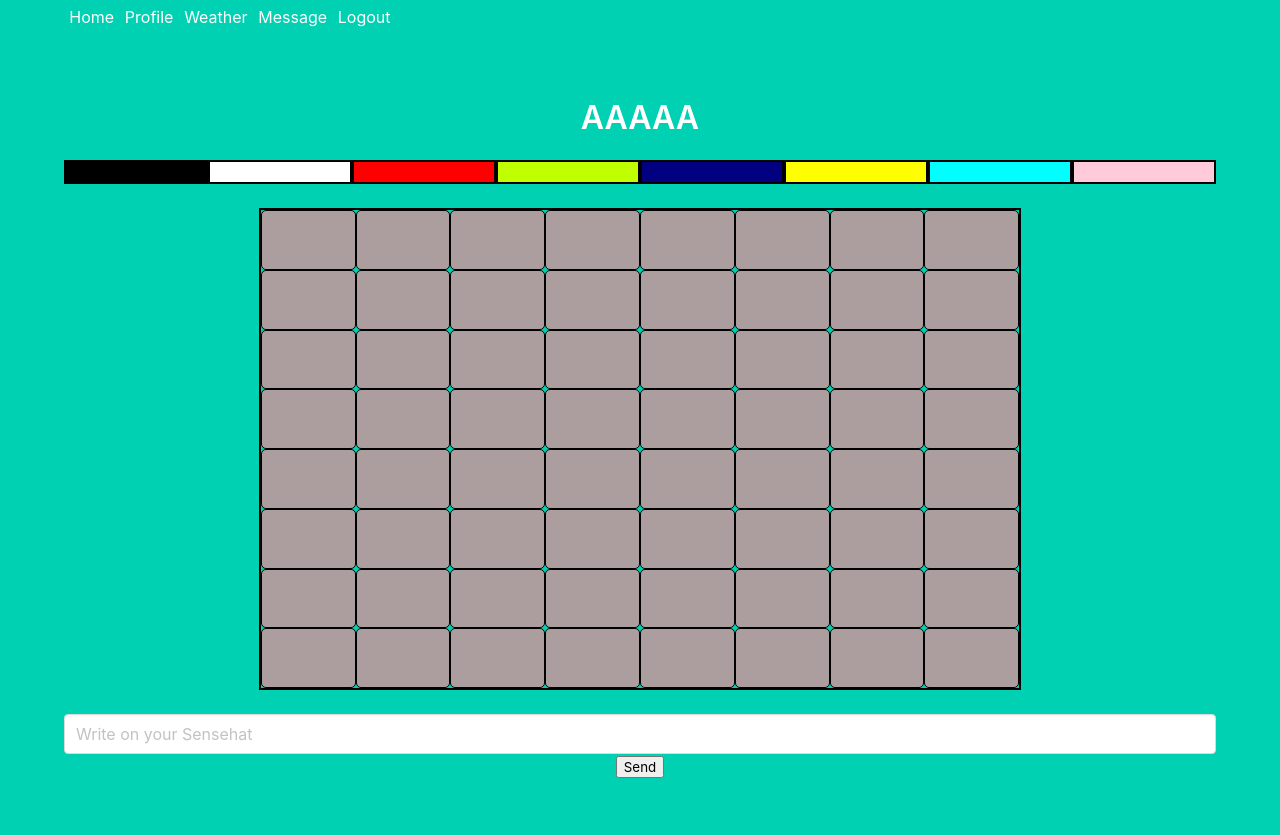
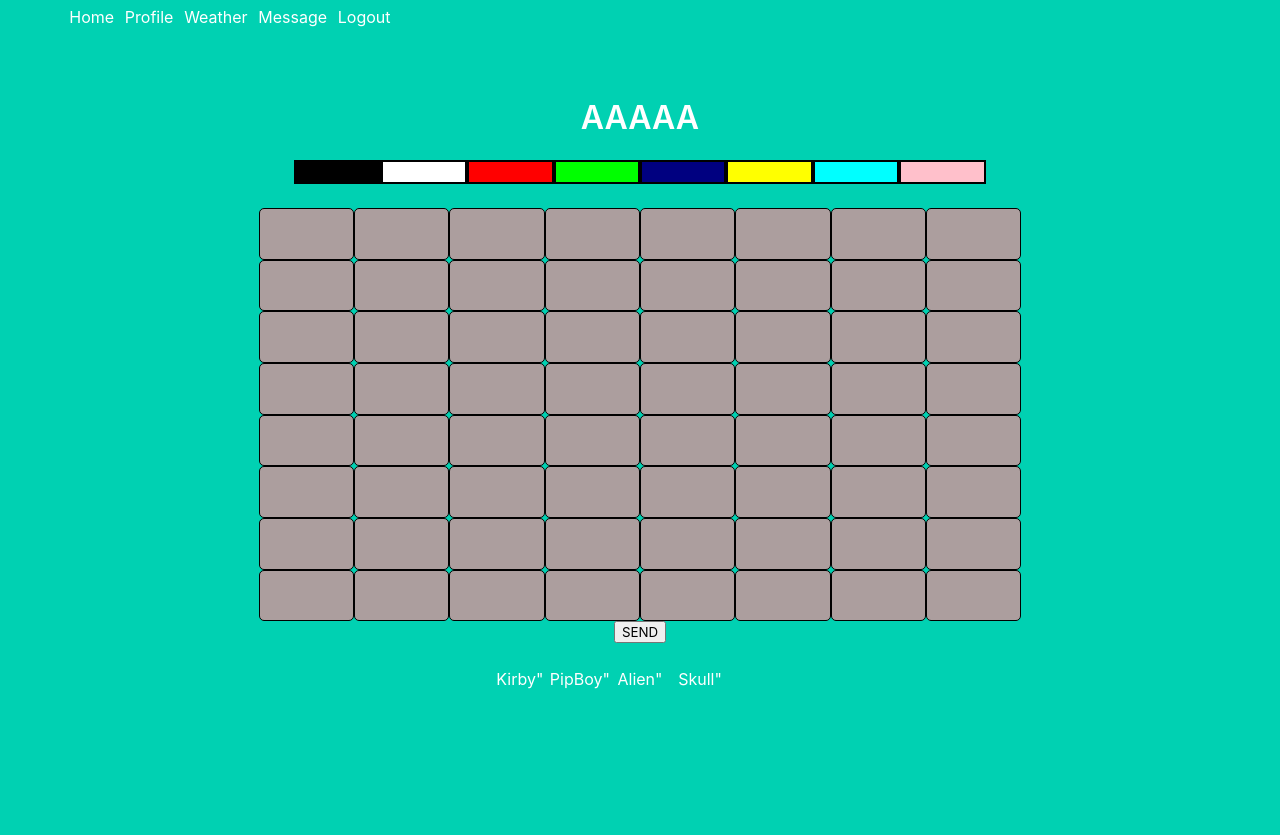
Before and after one commit to AlterFTG/sensehatProyect, a Flask app: page /profile in a window 1280 px wide. Before the commit the page ends 778 px from the top, so only its background shows below. Run offline with Flask 2, Linux system fonts and the light colour scheme; a user stored in the database is signed in.

Commit message:
First steps sending draw to sensehat (+ some css)

```diff
--- a/project/main.py
+++ b/project/main.py
@@ -1,4 +1,4 @@
-from flask import Flask, Blueprint, render_template, request
+from flask import Flask, Blueprint, render_template, jsonify, request
 from flask_login import login_required, current_user
 
 from . import db
@@ -13,13 +13,26 @@ def index():
 @login_required
 
 def profile():
-    text = request.form.get("text")
-    print(text)
-    if text:
-        sense = SenseHat()
-        sense.clear()
-        sense.show_message(text)
-    return render_template('profile.html', name=current_user.name, )
+    if request.method == "POST":
+        data = request.data
+        data = data.decode()
+        data = data.split(',')
+        data = [w.replace('"',"").replace("[","").replace("]","") for w in data]
+
+        blank = (0, 102, 102)
+        black = (204, 0, 204)
+        red = 2
+
+        colorDict = {"blank": (0, 102, 102), "black": (0,0,0), "red": (202,202,202)}
+
+        draw = []
+        for x in range(len(data)):
+            draw.append(colorDict[data[x]])
+
+
+        print(draw)
+
+    return render_template('profile.html')
 
 @main.route('/weather')
 @login_required
--- a/project/static/script.js
+++ b/project/static/script.js
@@ -2,8 +2,31 @@ let penColour = 'black';
 
 function setPixelColour(pixel){
   pixel.style.backgroundColor = penColour;
+  document.getElementById(pixel.id).setAttribute("value",penColour);
 }
 
 function setPenColour(color) {
   penColour = color;
 }
+
+function sendDraw(){
+
+  const x = document.getElementsByClassName("pixel");
+  let colors = [];
+
+  for (let i = 0; i < x.length; i++) {
+
+    x[i].getAttribute("value") == null
+      ? colors.push("blank")
+      : colors.push(x[i].getAttribute("value"))
+  }
+
+  console.log(colors);
+
+  const URL = '/profile'
+  const xhr = new XMLHttpRequest();
+  sender = JSON.stringify(colors)
+  xhr.open('POST', URL);
+  xhr.send(sender);
+
+}
--- a/project/static/styles/test.css
+++ b/project/static/styles/test.css
@@ -1,3 +1,7 @@
+body {
+  width: 100%;
+  height: 100%;
+}
 
 .wrapper {
   width: 100%;
@@ -10,10 +14,10 @@
   grid-template-columns: repeat(8, 1fr);
   grid-template-rows: repeat(8, 1fr);
   border-spacing: 2px;
-  border: 2px solid black;
   width: calc(100% + (10 - 300) * ((100vw - 280px) / (1024 - 280)));
-  height: 100%;
+  height: calc(50vh + (15 - 5) * ((100vw - 280px) / (1024 - 280)));
 }
+
 .pixel {
   background-color: rgb(172, 158, 158);
   color: #fff;
@@ -21,10 +25,9 @@
   width: 100%;
   height: 100%;
   border: 1px solid black;
-  padding: calc(1.4px + (6 - 5) * ((100vw - 280px) / (1024 - 280)))
 }
-
 #palette {
+  width: 60%;
   display: grid;
   grid-template-columns: repeat(8, 1fr);
   grid-template-rows: repeat(2, 1fr);
@@ -37,6 +40,12 @@
   border: 2px solid black;
 }
 
+.mainWrapper{
+  display: flex;
+  flex-direction: column;
+  align-items: center;
+}
+
 .navbara {
   display: flex;
   text-align: center;
@@ -47,3 +56,10 @@
   align-items: center;
   padding: calc(4px + (6 - 5) * ((100vw - 280px) / (1024 - 280)))
 }
+
+.drawsContainer {
+  display: grid;
+  grid-template-columns: repeat(5, 1fr);
+  grid-template-rows: repeat(5, 1fr);
+  justify-items: stretch;
+}
--- a/project/templates/profile.html
+++ b/project/templates/profile.html
@@ -1,34 +1,41 @@
 {% extends "base.html" %}
 
 {% block content %}
+
+<div class="mainWrapper">
 <h1 class="title">AAAAA</h1>
 <div id="palette">
   {% set colors = ["#000000", "#FFFFFF", "#FF0000", "#bfff00", "#000080", "#FFFF00", "#00FFFF", "#FFCBDB" ] %}
-  {% for i in range(0,8) %}
-  <div class="pen" style="background-color:{{ colors[i] }};" onclick="setPenColour('{{ colors[i] }}')"></div>
+
+  {% set colorTest = {"black": "#000000", "white": "#FFFFFF", "red": "#FF0000", "lime": "#bfff00", "navy": "#000080", "yellow": "#FFFF00",
+  "cyan": "#00FFFF", "pink": "#FFCBDB" } %}
+
+
+  {% for x in colorTest %}
+  <div class="pen" style="background-color:{{ x }};" onclick="setPenColour('{{ x }}')"></div>
   {% endfor %}
 </div>
 
 <div class="wrapper">
   <div id="art">
-    {% for i in range(0,8) %}
-    <div>
-      {% for j in range(8) %}
-        <div class="pixel" id="{{ i }}" onclick="setPixelColour(this)"></div>
+    {% for i in range(0,64) %}
+    <div class="pixel" id="{{ loop.index }}"
+    onclick="setPixelColour(this)"></div>
+    {% endfor %}
+
+  </div>
+</div>
+  <input type="hidden" id="" name="" value="">
+  <button id="demo_btn" onclick="sendDraw()">SEND</button>
+<br>
+
+  <div class="">
+    <div class="drawsContainer">
+      {% set draws = ["Kirby", "PipBoy", "Alien", "Skull"] %}
+      {% for i in range(draws|length) %}
+        <div class="" id="{{ draws[i] }}" onclick="getDraw">{{ draws[i] }}"</div>
       {% endfor %}
     </div>
-    {% endfor %}
-  </div>
-</div>
-<br>
-  <form method="post" action="#">
-  <div class="field is-grouped">
-    <p class="control is-expanded">
-      <input class="input" type="text" id="text" name="text" placeholder="Write on your Sensehat">
-      <button type="submit">Send</button>
-    </p>
-  </div>
-  </form>
   </div>
 </div>
 {% endblock %}
```
